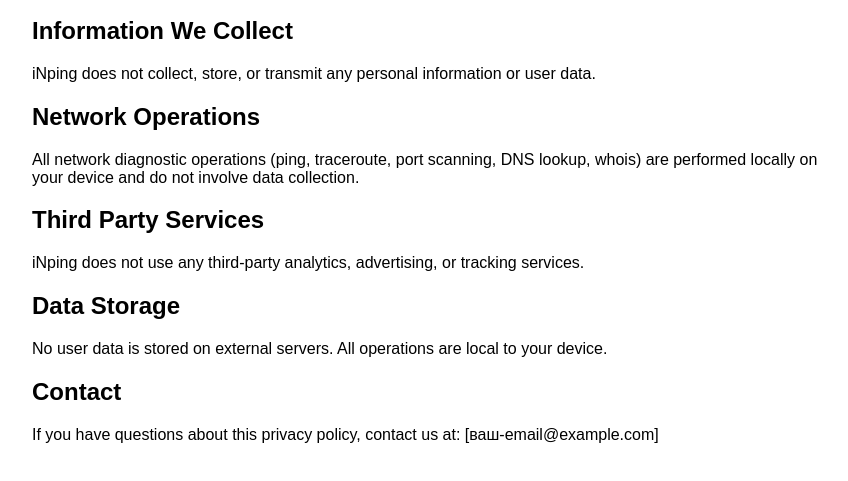
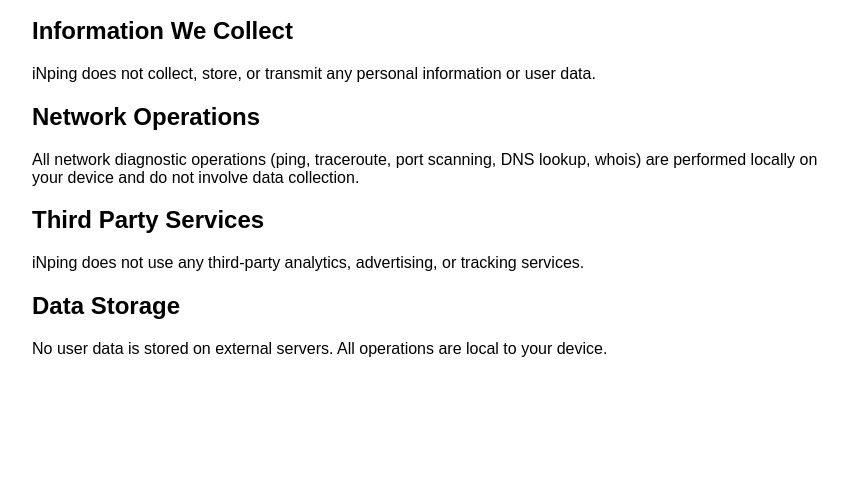
Before and after one commit to TachikomaKusanagi/inping-support, a plain HTML site: page privacy.html in a window 1280 px wide. Shown: the part 171-652 px from the top of the page, without its empty margins (208-1056 px from the left). Drawn offline with Linux system fonts and the light colour scheme.

Commit message:
Update privacy.html

```diff
--- a/privacy.html
+++ b/privacy.html
@@ -26,7 +26,7 @@
     <h2>Data Storage</h2>
     <p>No user data is stored on external servers. All operations are local to your device.</p>
 
-    <h2>Contact</h2>
-    <p>If you have questions about this privacy policy, contact us at: [ваш-email@example.com]</p>
+    <!--<h2>Contact</h2>
+    <p>If you have questions about this privacy policy, contact us at: [ваш-email@example.com]</p>-->
 </body>
 </html>
```
